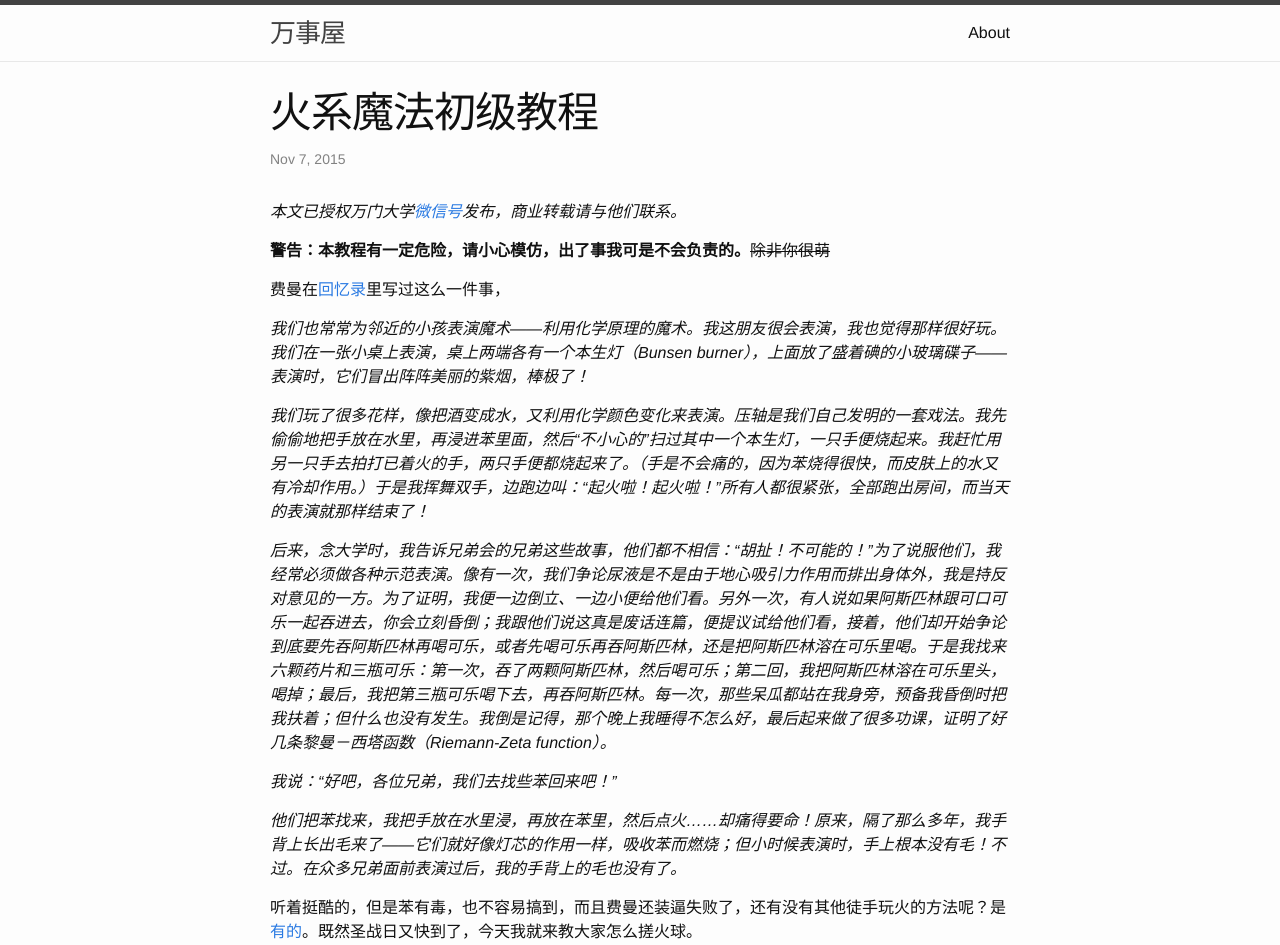
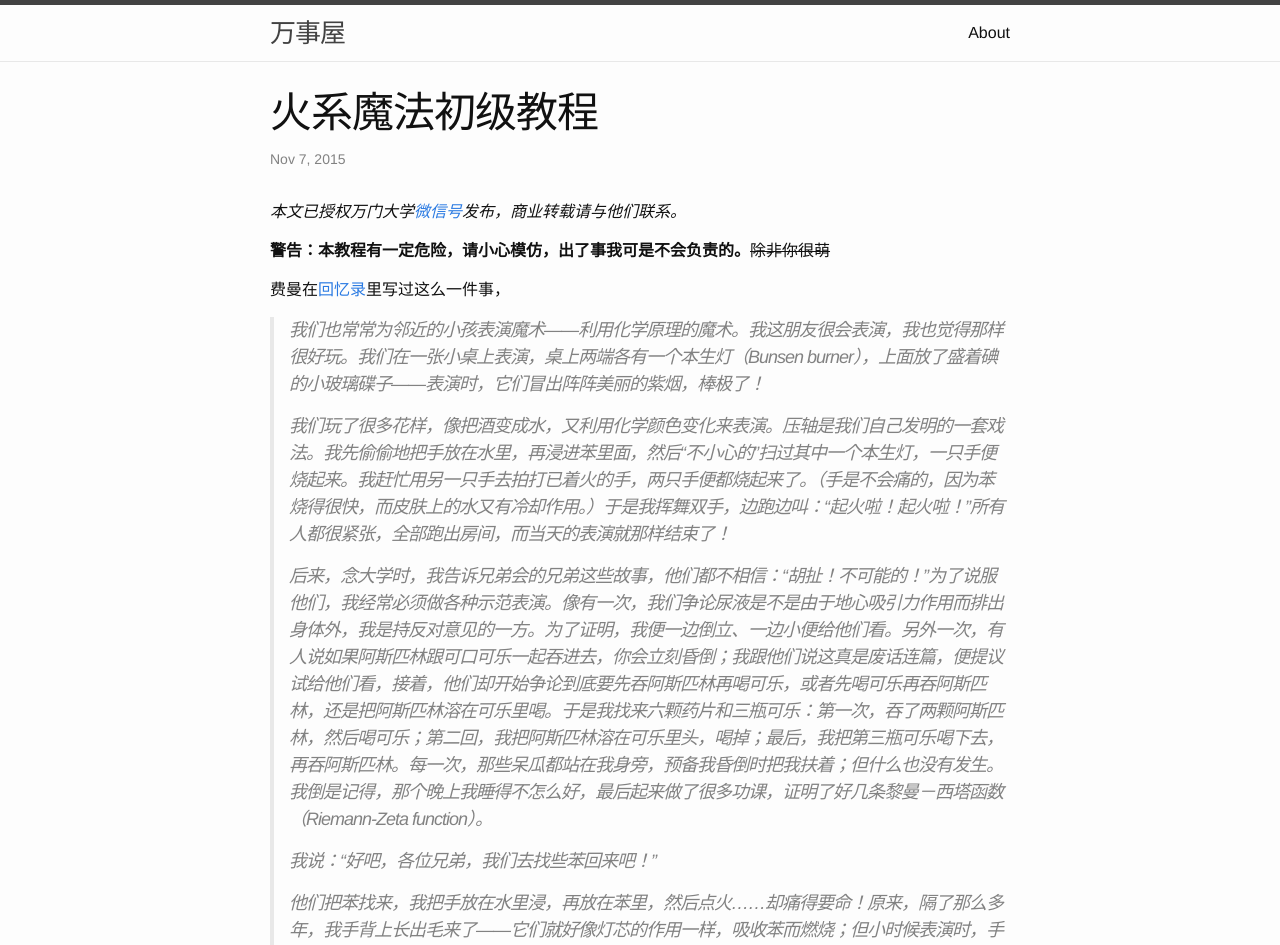
Before and after one commit to tcya/tcya.github.io, a Jekyll site: the page built from _posts/2015-11-7-fire-playing.html, in a window 1280 px wide. Shown: the top 945 px of the page. Built offline with Jekyll 4.4.1, drawn with Linux system fonts in a browser that asks for light colours; formulas are drawn with MathJax 3.

Commit message:
Use blockquote in 火系魔法初级教程

```diff
--- a/_posts/2015-11-7-fire-playing.html
+++ b/_posts/2015-11-7-fire-playing.html
@@ -14,11 +14,13 @@ title:  "火系魔法初级教程"
 <p><em>本文已授权万门大学<a href="http://localhost:4000/2015/01/09/marvin-harris.html">微信号</a>发布，商业转载请与他们联系。</em></p>
 <p><b>警告：本教程有一定危险，请小心模仿，出了事我可是不会负责的。</b><s>除非你很萌</s></p>
 <p>费曼在<a href="http://blog.renren.com/share/192029714/8752317527">回忆录</a>里写过这么一件事，</p>
-<em><p>我们也常常为邻近的小孩表演魔术——利用化学原理的魔术。我这朋友很会表演，我也觉得那样很好玩。我们在一张小桌上表演，桌上两端各有一个本生灯（Bunsen burner），上面放了盛着碘的小玻璃碟子——表演时，它们冒出阵阵美丽的紫烟，棒极了！
-<p>我们玩了很多花样，像把酒变成水，又利用化学颜色变化来表演。压轴是我们自己发明的一套戏法。我先偷偷地把手放在水里，再浸进苯里面，然后“不小心的”扫过其中一个本生灯，一只手便烧起来。我赶忙用另一只手去拍打已着火的手，两只手便都烧起来了。（手是不会痛的，因为苯烧得很快，而皮肤上的水又有冷却作用。）于是我挥舞双手，边跑边叫：“起火啦！起火啦！”所有人都很紧张，全部跑出房间，而当天的表演就那样结束了！</p>
-<p>后来，念大学时，我告诉兄弟会的兄弟这些故事，他们都不相信：“胡扯！不可能的！”为了说服他们，我经常必须做各种示范表演。像有一次，我们争论尿液是不是由于地心吸引力作用而排出身体外，我是持反对意见的一方。为了证明，我便一边倒立、一边小便给他们看。另外一次，有人说如果阿斯匹林跟可口可乐一起吞进去，你会立刻昏倒；我跟他们说这真是废话连篇，便提议试给他们看，接着，他们却开始争论到底要先吞阿斯匹林再喝可乐，或者先喝可乐再吞阿斯匹林，还是把阿斯匹林溶在可乐里喝。于是我找来六颗药片和三瓶可乐：第一次，吞了两颗阿斯匹林，然后喝可乐；第二回，我把阿斯匹林溶在可乐里头，喝掉；最后，我把第三瓶可乐喝下去，再吞阿斯匹林。每一次，那些呆瓜都站在我身旁，预备我昏倒时把我扶着；但什么也没有发生。我倒是记得，那个晚上我睡得不怎么好，最后起来做了很多功课，证明了好几条黎曼－西塔函数（Riemann-Zeta function）。</p>
-<p>我说：“好吧，各位兄弟，我们去找些苯回来吧！”</p>
-<p>他们把苯找来，我把手放在水里浸，再放在苯里，然后点火……却痛得要命！原来，隔了那么多年，我手背上长出毛来了——它们就好像灯芯的作用一样，吸收苯而燃烧；但小时候表演时，手上根本没有毛！不过。在众多兄弟面前表演过后，我的手背上的毛也没有了。</p></em>
+<blockquote>
+    <p>我们也常常为邻近的小孩表演魔术——利用化学原理的魔术。我这朋友很会表演，我也觉得那样很好玩。我们在一张小桌上表演，桌上两端各有一个本生灯（Bunsen burner），上面放了盛着碘的小玻璃碟子——表演时，它们冒出阵阵美丽的紫烟，棒极了！
+    <p>我们玩了很多花样，像把酒变成水，又利用化学颜色变化来表演。压轴是我们自己发明的一套戏法。我先偷偷地把手放在水里，再浸进苯里面，然后“不小心的”扫过其中一个本生灯，一只手便烧起来。我赶忙用另一只手去拍打已着火的手，两只手便都烧起来了。（手是不会痛的，因为苯烧得很快，而皮肤上的水又有冷却作用。）于是我挥舞双手，边跑边叫：“起火啦！起火啦！”所有人都很紧张，全部跑出房间，而当天的表演就那样结束了！</p>
+    <p>后来，念大学时，我告诉兄弟会的兄弟这些故事，他们都不相信：“胡扯！不可能的！”为了说服他们，我经常必须做各种示范表演。像有一次，我们争论尿液是不是由于地心吸引力作用而排出身体外，我是持反对意见的一方。为了证明，我便一边倒立、一边小便给他们看。另外一次，有人说如果阿斯匹林跟可口可乐一起吞进去，你会立刻昏倒；我跟他们说这真是废话连篇，便提议试给他们看，接着，他们却开始争论到底要先吞阿斯匹林再喝可乐，或者先喝可乐再吞阿斯匹林，还是把阿斯匹林溶在可乐里喝。于是我找来六颗药片和三瓶可乐：第一次，吞了两颗阿斯匹林，然后喝可乐；第二回，我把阿斯匹林溶在可乐里头，喝掉；最后，我把第三瓶可乐喝下去，再吞阿斯匹林。每一次，那些呆瓜都站在我身旁，预备我昏倒时把我扶着；但什么也没有发生。我倒是记得，那个晚上我睡得不怎么好，最后起来做了很多功课，证明了好几条黎曼－西塔函数（Riemann-Zeta function）。</p>
+    <p>我说：“好吧，各位兄弟，我们去找些苯回来吧！”</p>
+    <p>他们把苯找来，我把手放在水里浸，再放在苯里，然后点火……却痛得要命！原来，隔了那么多年，我手背上长出毛来了——它们就好像灯芯的作用一样，吸收苯而燃烧；但小时候表演时，手上根本没有毛！不过。在众多兄弟面前表演过后，我的手背上的毛也没有了。</p>
+</blockquote>
 <p>听着挺酷的，但是苯有毒，也不容易搞到，而且费曼还装逼失败了，还有没有其他徒手玩火的方法呢？是<a href="http://163.32.227.7/dyna/news/index.php?account=42&dup=19">有的</a>。既然圣战日又快到了，今天我就来教大家怎么搓火球。</p>
 <p>做法其实很简单。<s>首先先穿上<a href="http://mobile.itanzi.com/Wap/WapArticle/index?for=rss&itanzi_article_id=179374">徐翔的阿玛尼同款。</a></s></p>
 <p>然后去买些酒精，医用的那种浓度70%左右的就行，稀释到约50%（根据自己买来的浓度大致算一下，不必很精确，之后再根据燃烧情况逐步调节）。</p>
```
